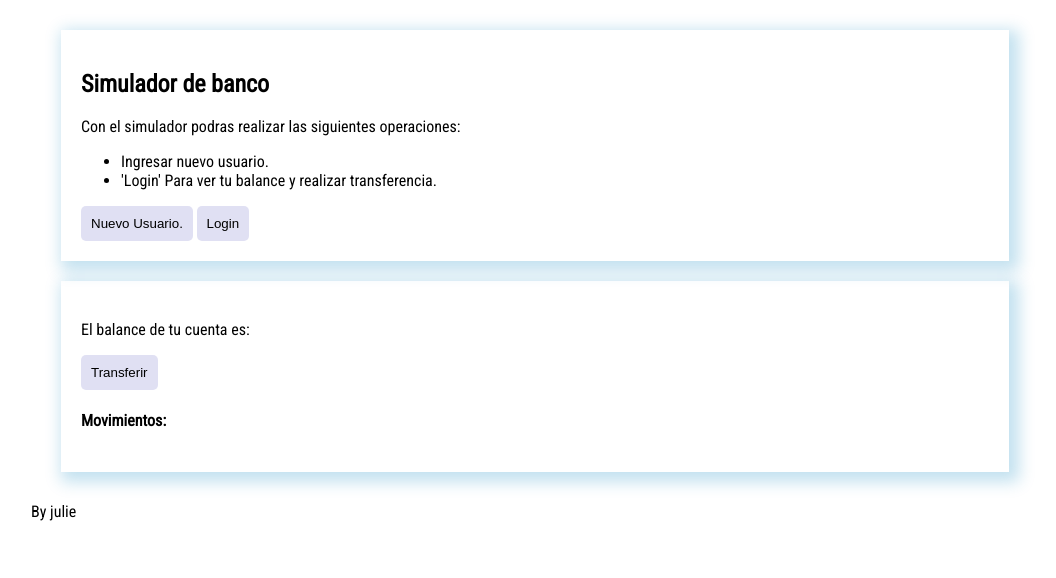
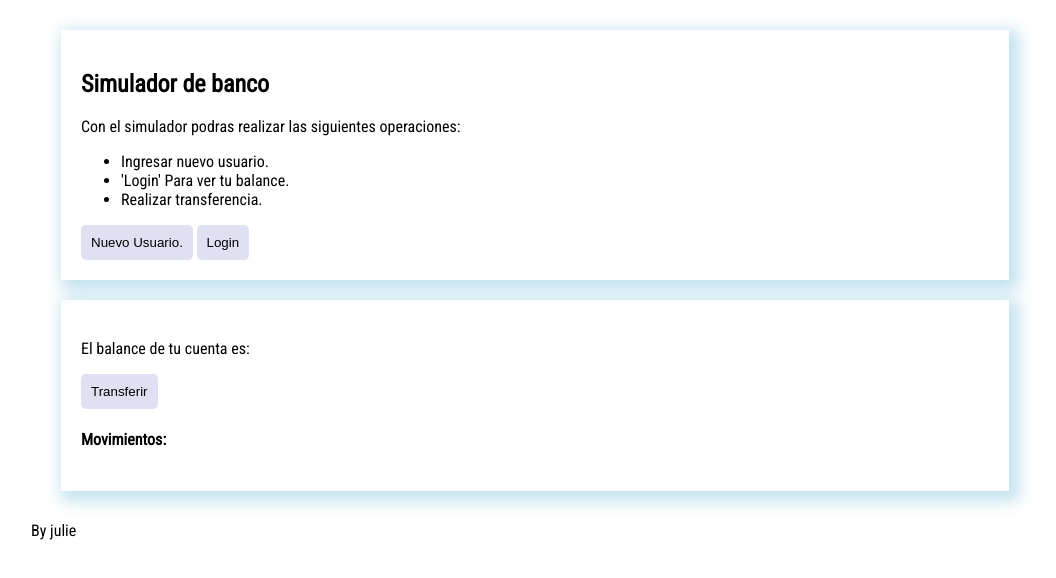
Before and after one commit to JulSarmiento/vader-bank, a plain HTML site: page index.html in a window 1280 px wide. Shown: the part 94-672 px from the top of the page, without its empty margins (105-1161 px from the left). Drawn offline with Linux system fonts and the light colour scheme.

Commit message:
challenge terminado

```diff
--- a/index.html
+++ b/index.html
@@ -23,7 +23,8 @@
       <p>Con el simulador podras realizar las siguientes operaciones:</p>
       <ul>
         <li>Ingresar nuevo usuario.</li>
-        <li>'Login' Para ver tu balance y realizar transferencia.</li>
+        <li>'Login' Para ver tu balance.</li>
+        <li>Realizar transferencia.</li>
       </ul>
 
       <button id="signin">Nuevo Usuario.</button>
```
Also changed, not shown: index.js (+14 -7 lines).
